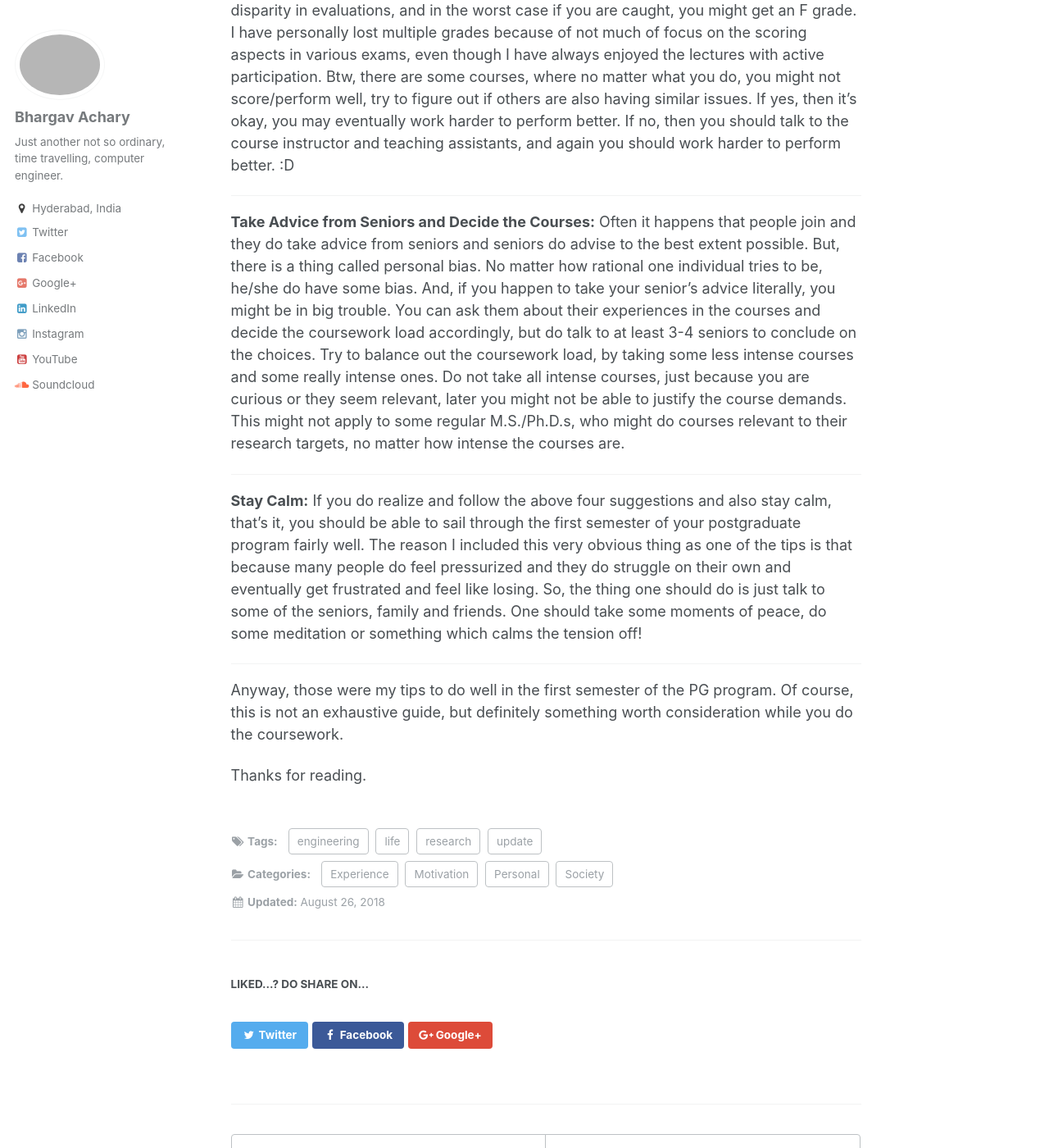
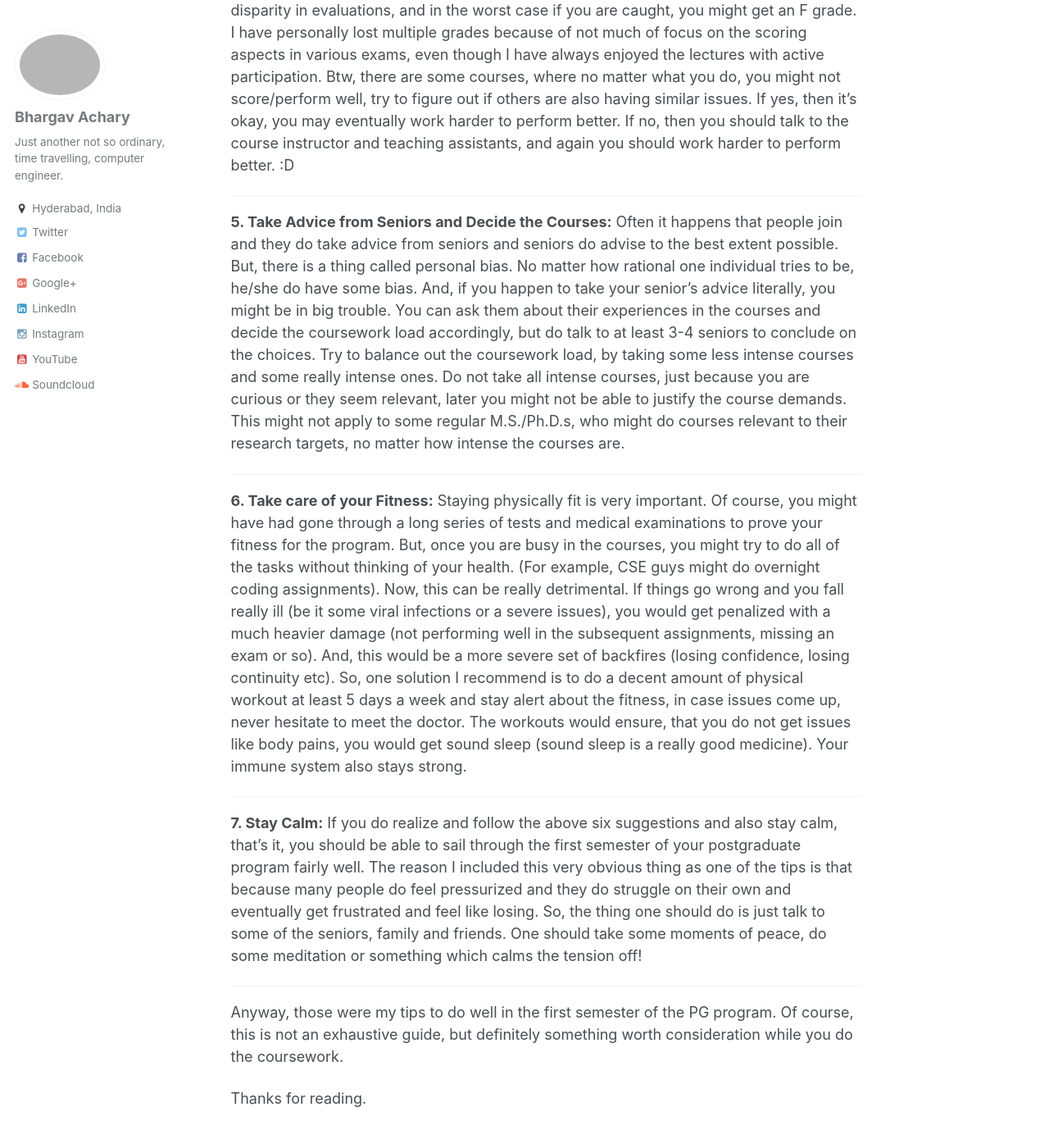
Before and after one commit to bhargavachary/bhargavachary.github.io, a Jekyll site: the page built from _posts/2018-08-26-survival-success-in-iits-first-sem.md, in a window 1280 px wide and 1400 px high, scrolled down 1868 px. Shown: the whole window at 82% size. Built offline with Jekyll 4.4.1, drawn with Linux system fonts in a browser that asks for light colours; comment, search, counter and statistics services are not loaded; some of the changed text lies outside the part shown.

Commit message:
added health point

```diff
--- a/_posts/2018-08-26-survival-success-in-iits-first-sem.md
+++ b/_posts/2018-08-26-survival-success-in-iits-first-sem.md
@@ -20,27 +20,31 @@ Let’s come back to the main topic, and here are the tips as follows...
 
 ----------
 
-**No procrastination:** Never procrastinate on recommended readings, do the studies of the topics as they are covered. If you don’t know what procrastination is? Let me explain a bit! It is that phenomenon when you postpone things needlessly just because you feel you have a lot of time, or you are not in the mood etc. Usually, people feel confident in the class but end up forgetting things, because they get involved in various other happenings be it dance, be it the campus beauty, be it sports or anything else that are intriguing. So, one should not get lost, keep the primary goal clear and do the necessary readings/practice as and when things get covered and never procrastinate. I think, I have made my point.
+**1. No procrastination:** Never procrastinate on recommended readings, do the studies of the topics as they are covered. If you don’t know what procrastination is? Let me explain a bit! It is that phenomenon when you postpone things needlessly just because you feel you have a lot of time, or you are not in the mood etc. Usually, people feel confident in the class but end up forgetting things, because they get involved in various other happenings be it dance, be it the campus beauty, be it sports or anything else that are intriguing. So, one should not get lost, keep the primary goal clear and do the necessary readings/practice as and when things get covered and never procrastinate. I think, I have made my point.
 
 ----------
 
-**Maintain a Diary:** Keep some class diary (if not complete notes) of what you learn in every lecture. It might happen that you would miss out to read and review the stuff taught, at least keeping a note would help you quickly glance through the topics covered so far, that would help you maintain the continuity. You should never feel something like “What is it being discussed today, I do not get anything!”
+**2. Maintain a Diary:** Keep some class diary (if not complete notes) of what you learn in every lecture. It might happen that you would miss out to read and review the stuff taught, at least keeping a note would help you quickly glance through the topics covered so far, that would help you maintain the continuity. You should never feel something like “What is it being discussed today, I do not get anything!”
 
 ----------
 
-**No Inferiority Complex:** People from various background join for a Postgraduate Program in the IITs, some are just fresh gradates straight out from college and some are experienced, some have different discipline background. But, one good thing is, all must have sailed through one common selection process. This ensures a similar domain aptitude, but still there remains a disparity in the levels of expertise. For instance, I am an ECE graduate doing Ph.D. in CSE. I have a friend who has 15 years of core industry experience and then joined for a Ph.D. and I have another friend who just joined right after her B.Tech for a Ph.D. So, it happens that my experienced friend does have greater computer systems knowledge and programming skills, I do have some extra interdisciplinary aptitude, the other friend, she has greater energy levels to learn new things than both of us. But, this is how it is. Feeling inferior to someone is not going to help in anyway, rather working on developing some qualities, interacting with them would definitely help. It is okay to admit things you do not know and also query others about it. People usually are mature enough to not mind if you ask silly questions, and if you feel they do mind, at least you can talk to faculty members and some seniors. They are usually keen to help.
+**3. No Inferiority Complex:** People from various background join for a Postgraduate Program in the IITs, some are just fresh gradates straight out from college and some are experienced, some have different discipline background. But, one good thing is, all must have sailed through one common selection process. This ensures a similar domain aptitude, but still there remains a disparity in the levels of expertise. For instance, I am an ECE graduate doing Ph.D. in CSE. I have a friend who has 15 years of core industry experience and then joined for a Ph.D. and I have another friend who just joined right after her B.Tech for a Ph.D. So, it happens that my experienced friend does have greater computer systems knowledge and programming skills, I do have some extra interdisciplinary aptitude, the other friend, she has greater energy levels to learn new things than both of us. But, this is how it is. Feeling inferior to someone is not going to help in anyway, rather working on developing some qualities, interacting with them would definitely help. It is okay to admit things you do not know and also query others about it. People usually are mature enough to not mind if you ask silly questions, and if you feel they do mind, at least you can talk to faculty members and some seniors. They are usually keen to help.
 
 ----------
 
-**Do All Assignments/Exams Sincerely:** By all, I really mean all. I have seen people being habituated to do the studies only on the day before the exams, this culture is there probably in 90% of the engineering institutions, even I have done so during my B.Tech. for some courses. Because of this habit, people neglect the small Quizzes and Assignments to a great extent, but most of the IITs have a continuous evaluation methodology. And, most professors keep pouring on new quizzes and assignments as long as the lectures are running. And, even the final grading happens with a significant weightage (as high as 70%) being given to these. One big advice would be to avoid copying from the web or various other sources, because not only would it limit your learning, but also bring a disparity in evaluations, and in the worst case if you are caught, you might get an F grade. I have personally lost multiple grades because of not much of focus on the scoring aspects in various exams, even though I have always enjoyed the lectures with active participation. Btw, there are some courses, where no matter what you do, you might not score/perform well, try to figure out if others are also having similar issues. If yes, then it’s okay, you may eventually work harder to perform better. If no, then you should talk to the course instructor and teaching assistants, and again you should work harder to perform better. :D
+**4. Do All Assignments/Exams Sincerely:** By all, I really mean all. I have seen people being habituated to do the studies only on the day before the exams, this culture is there probably in 90% of the engineering institutions, even I have done so during my B.Tech. for some courses. Because of this habit, people neglect the small Quizzes and Assignments to a great extent, but most of the IITs have a continuous evaluation methodology. And, most professors keep pouring on new quizzes and assignments as long as the lectures are running. And, even the final grading happens with a significant weightage (as high as 70%) being given to these. One big advice would be to avoid copying from the web or various other sources, because not only would it limit your learning, but also bring a disparity in evaluations, and in the worst case if you are caught, you might get an F grade. I have personally lost multiple grades because of not much of focus on the scoring aspects in various exams, even though I have always enjoyed the lectures with active participation. Btw, there are some courses, where no matter what you do, you might not score/perform well, try to figure out if others are also having similar issues. If yes, then it’s okay, you may eventually work harder to perform better. If no, then you should talk to the course instructor and teaching assistants, and again you should work harder to perform better. :D
 
 ----------
 
-**Take Advice from Seniors and Decide the Courses:** Often it happens that people join and they do take advice from seniors and seniors do advise to the best extent possible. But, there is a thing called personal bias. No matter how rational one individual tries to be, he/she do have some bias. And, if you happen to take your senior’s advice literally, you might be in big trouble. You can ask them about their experiences in the courses and decide the coursework load accordingly, but do talk to at least 3-4 seniors to conclude on the choices. Try to balance out the coursework load, by taking some less intense courses and some really intense ones. Do not take all intense courses, just because you are curious or they seem relevant, later you might not be able to justify the course demands. This might not apply to some regular M.S./Ph.D.s, who might do courses relevant to their research targets, no matter how intense the courses are.
+**5. Take Advice from Seniors and Decide the Courses:** Often it happens that people join and they do take advice from seniors and seniors do advise to the best extent possible. But, there is a thing called personal bias. No matter how rational one individual tries to be, he/she do have some bias. And, if you happen to take your senior’s advice literally, you might be in big trouble. You can ask them about their experiences in the courses and decide the coursework load accordingly, but do talk to at least 3-4 seniors to conclude on the choices. Try to balance out the coursework load, by taking some less intense courses and some really intense ones. Do not take all intense courses, just because you are curious or they seem relevant, later you might not be able to justify the course demands. This might not apply to some regular M.S./Ph.D.s, who might do courses relevant to their research targets, no matter how intense the courses are.
 
 ----------
 
-**Stay Calm:** If you do realize and follow the above four suggestions and also stay calm, that’s it, you should be able to sail through the first semester of your postgraduate program fairly well. The reason I included this very obvious thing as one of the tips is that because many people do feel pressurized and they do struggle on their own and eventually get frustrated and feel like losing. So, the thing one should do is just talk to some of the seniors, family and friends. One should take some moments of peace, do some meditation or something which calms the tension off!
+**6. Take care of your Fitness:** Staying physically fit is very important. Of course, you might have had gone through a long series of tests and medical examinations to prove your fitness for the program. But, once you are busy in the courses, you might try to do all of the tasks without thinking of your health. (For example, CSE guys might do overnight coding assignments). Now, this can be really detrimental. If things go wrong and you fall really ill (be it some viral infections or a severe issues), you would get penalized with a much heavier damage (not performing well in the subsequent assignments, missing an exam or so). And, this would be a more severe set of backfires (losing confidence, losing continuity etc). So, one solution I recommend is to do a decent amount of physical workout at least 5 days a week and stay alert about the fitness, in case issues come up, never hesitate to meet the doctor. The workouts would ensure, that you do not get issues like body pains, you would get sound sleep (sound sleep is a really good medicine). Your immune system also stays strong.
+
+----------
+
+**7. Stay Calm:** If you do realize and follow the above six suggestions and also stay calm, that’s it, you should be able to sail through the first semester of your postgraduate program fairly well. The reason I included this very obvious thing as one of the tips is that because many people do feel pressurized and they do struggle on their own and eventually get frustrated and feel like losing. So, the thing one should do is just talk to some of the seniors, family and friends. One should take some moments of peace, do some meditation or something which calms the tension off!
 
 ----------
 
```
